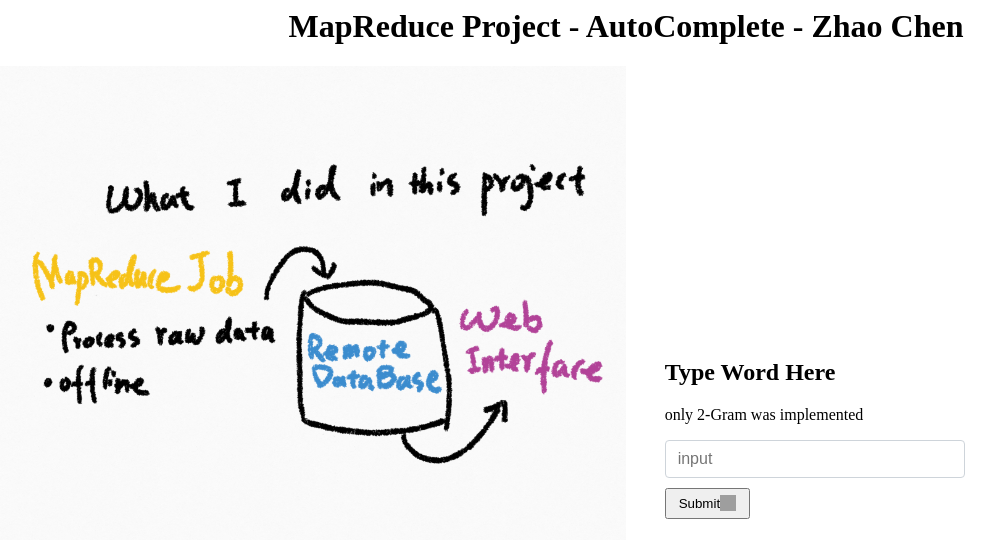
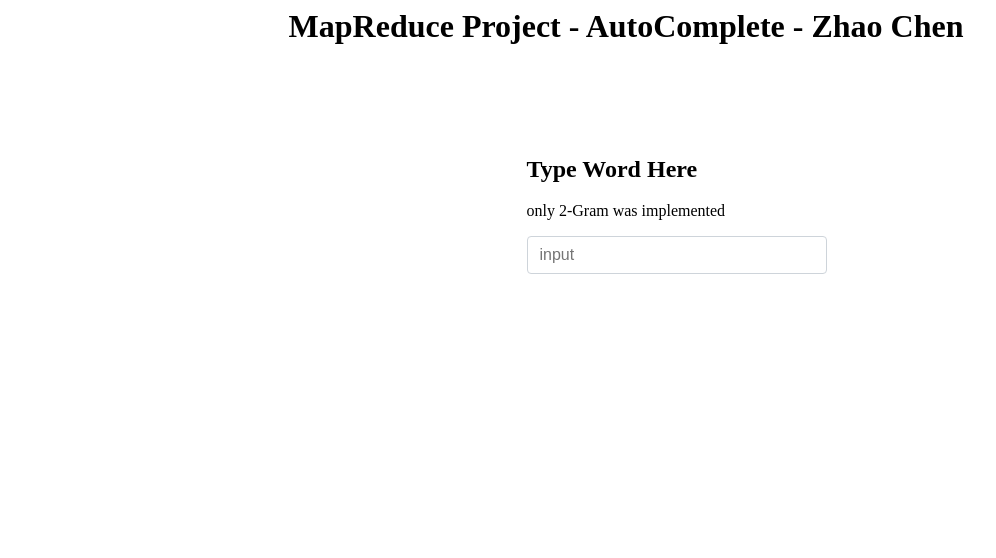
Before and after one commit to ZhaoChenColin/autocomplete-flask, a Flask app: page / in a window 1280 px wide. Shown: the top 558 px of the page, without its empty margins (14-1010 px from the left). Run offline with Flask 2, Linux system fonts and the light colour scheme; data that the repository does not hold is empty; some libraries are stand-ins or nearby versions; grey boxes are pictures that could not be loaded.

Commit message:
delete pic

```diff
--- a/routes.py
+++ b/routes.py
@@ -21,7 +21,7 @@ def index():
     form=SearchForm(request.form)
     return render_template('index.html', form=form)
 
-@app.route('/output')
+@app.route('/output',methods=['GET'])
 def outputdic():
     res = Output.query.order_by(Output.count.desc())
     list_output = [r.as_dict() for r in res]
--- a/templates/index.html
+++ b/templates/index.html
@@ -9,22 +9,26 @@
 </head>
 <body>
   <h1 style="text-align:center">MapReduce Project - AutoComplete - Zhao Chen</h1>
+  <!--
   <img src="{{ url_for('static',filename='process.jpeg') }}" width='50%' align="middle"/>
+-->
   <form class="form-inline">
     <div class="form-group">
       <h2>Type Word Here</h2>
       <p>only 2-Gram was implemented</p>
       {{form.output(class="form-control")}}
+      <!--
       <button type="submit" class="btn btn-info">Submit<span class="ui-icon ui-icon-gear"></span></button>
+    -->
     </div>
-    <div id="result" style="text-align:center"></div>
  </form>
+
  <script>
  jQuery.fn.center = function () {
     this.css("position","absolute");
-    this.css("top", Math.max(0, (($(window).height() - $(this).outerHeight()) / 2) +
+    this.css("top", Math.max(0, (($(window).height() - $(this).outerHeight())/5) +
                                                 $(window).scrollTop()) + "px");
-    this.css("left", Math.max(0, (($(window).width() - $(this).outerWidth())/1.5) +
+    this.css("left", Math.max(0, (($(window).width() - $(this).outerWidth())/2) +
                                                 $(window).scrollLeft()) + "px");
     return this;
 }
@@ -42,25 +46,6 @@ $(document).ready(function(){
 
  $('#output').autocomplete({
   source: output,
- });
-
- $('form').on('submit', function(e){
-  $.ajax({
-   data: {
-    output:$('#output').val()
-   },
-   type: 'POST',
-   url : '/process'
-  })
-  .done(function(data){
-   if (data.error){
-    $('#result').text(data.error).show();
-   }
-   else {
-    $('#result').html(data.output).show()
-   }
-  })
-  e.preventDefault();
  });
 });
 </script>
```
